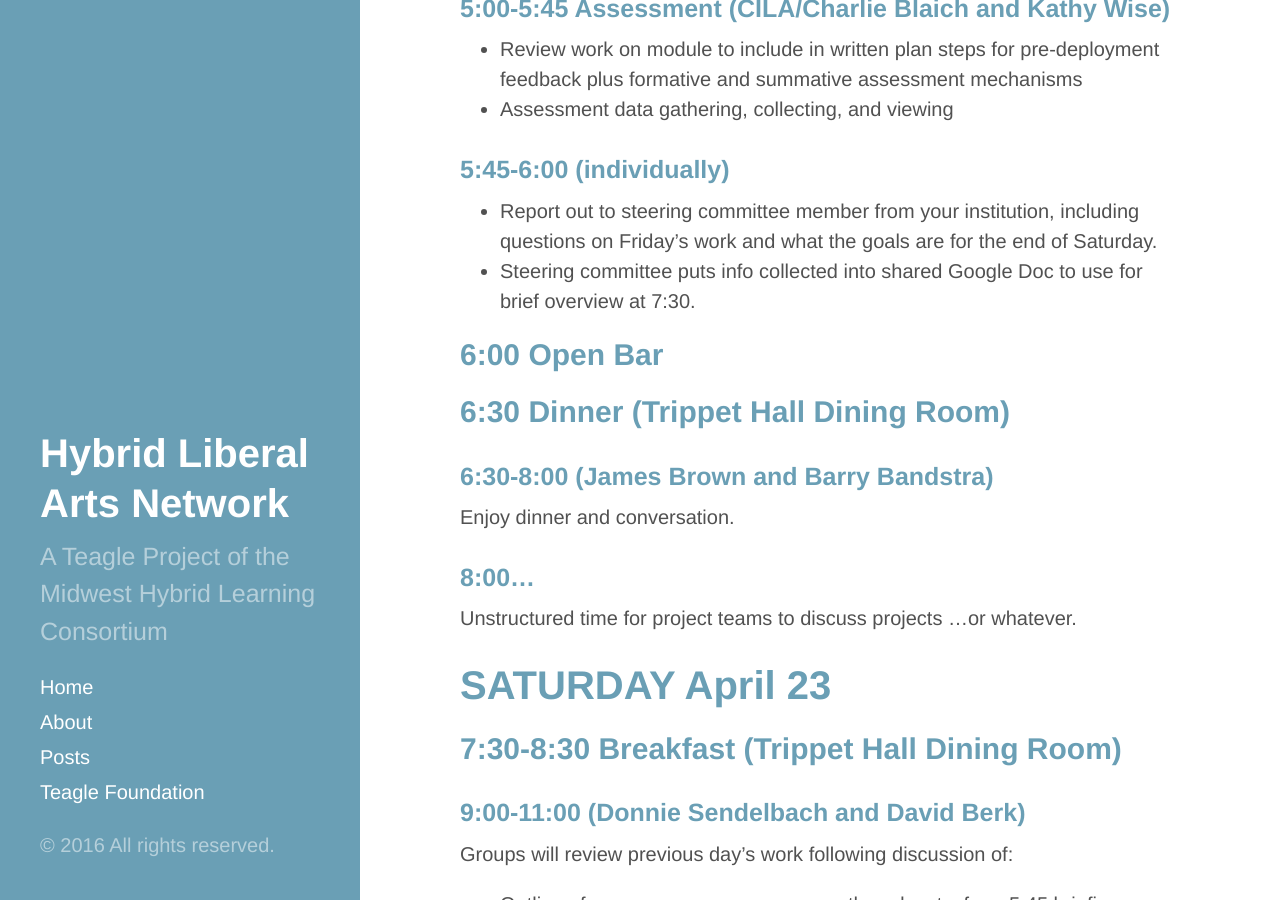
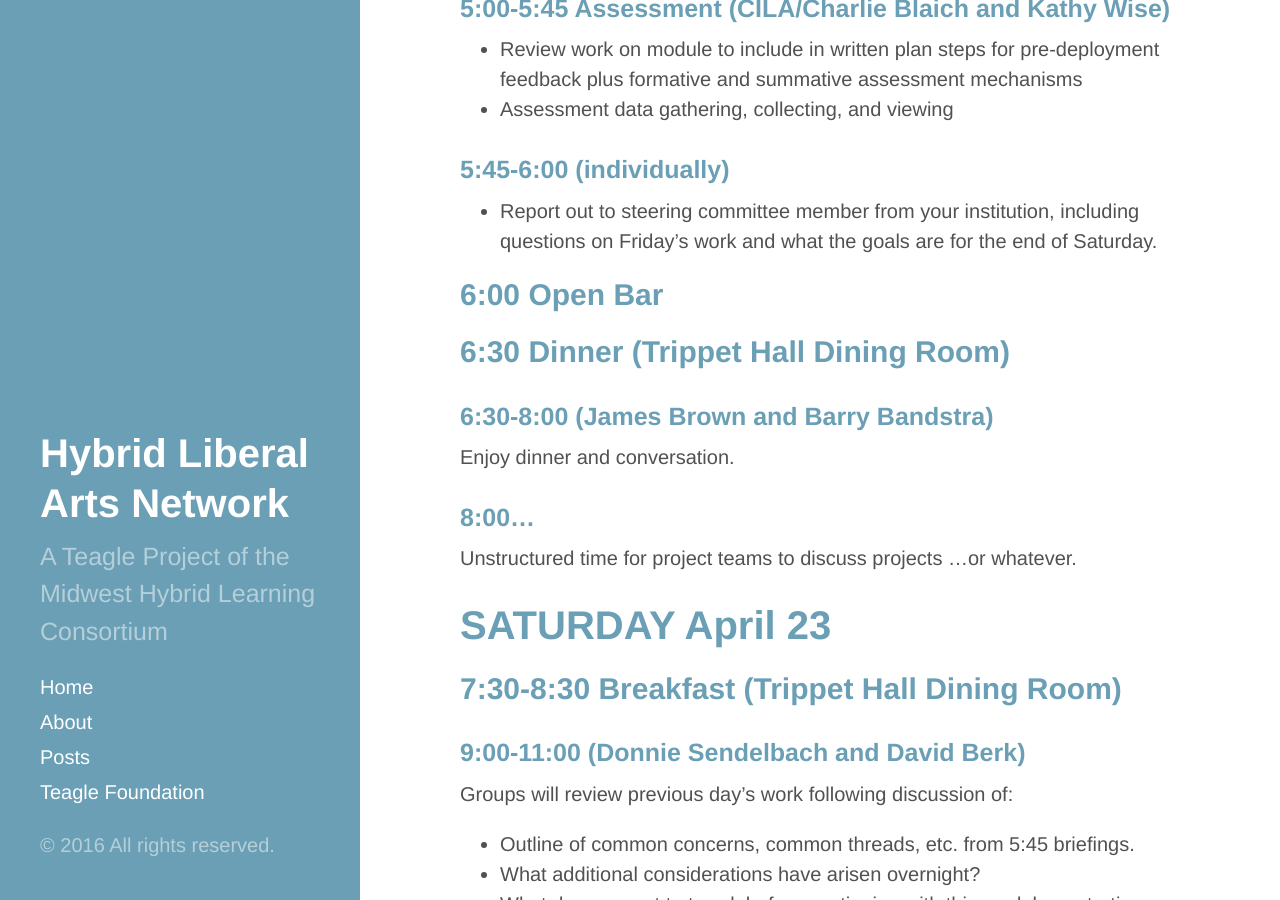
Before and after one commit to hybrid-liberal-arts/hybrid-liberal-arts.github.io, a Jekyll site: the page built from _posts/2016-04-06-2016-workshop-schedule.md, in a window 1280 px wide and 900 px high, scrolled down 1715 px. Built offline with Jekyll 4.4.1, drawn with Linux system fonts in a browser that asks for light colours; Markdown is read by kramdown in place of the engine named in the settings.

Commit message:
more schedule changes

```diff
--- a/_posts/2016-04-06-2016-workshop-schedule.md
+++ b/_posts/2016-04-06-2016-workshop-schedule.md
@@ -49,7 +49,6 @@ Brief project management overview
 
 ###5:45-6:00 (individually)
 - Report out to steering committee member from your institution, including questions on Friday’s work and what the goals are for the end of Saturday.
-- Steering committee puts info collected into shared Google Doc to use for brief overview at 7:30.
 
 ##6:00 Open Bar
 
```
